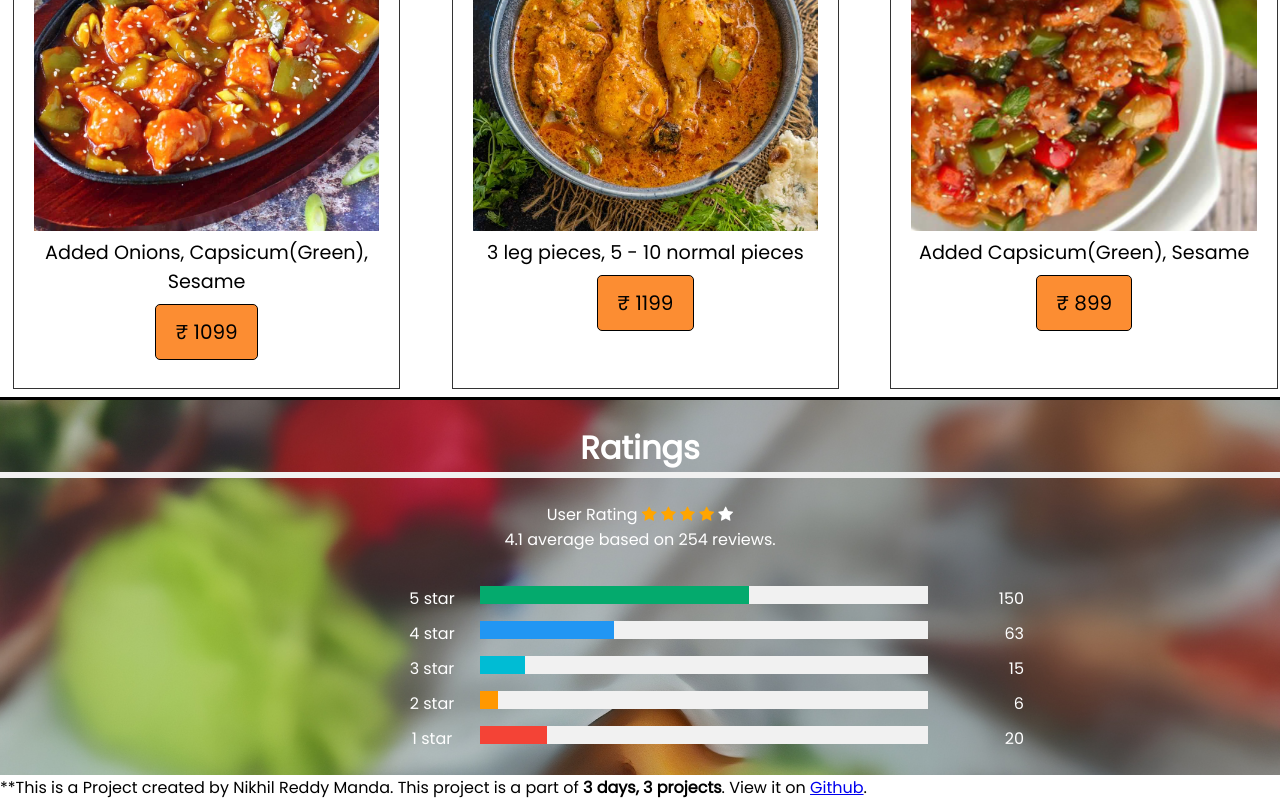
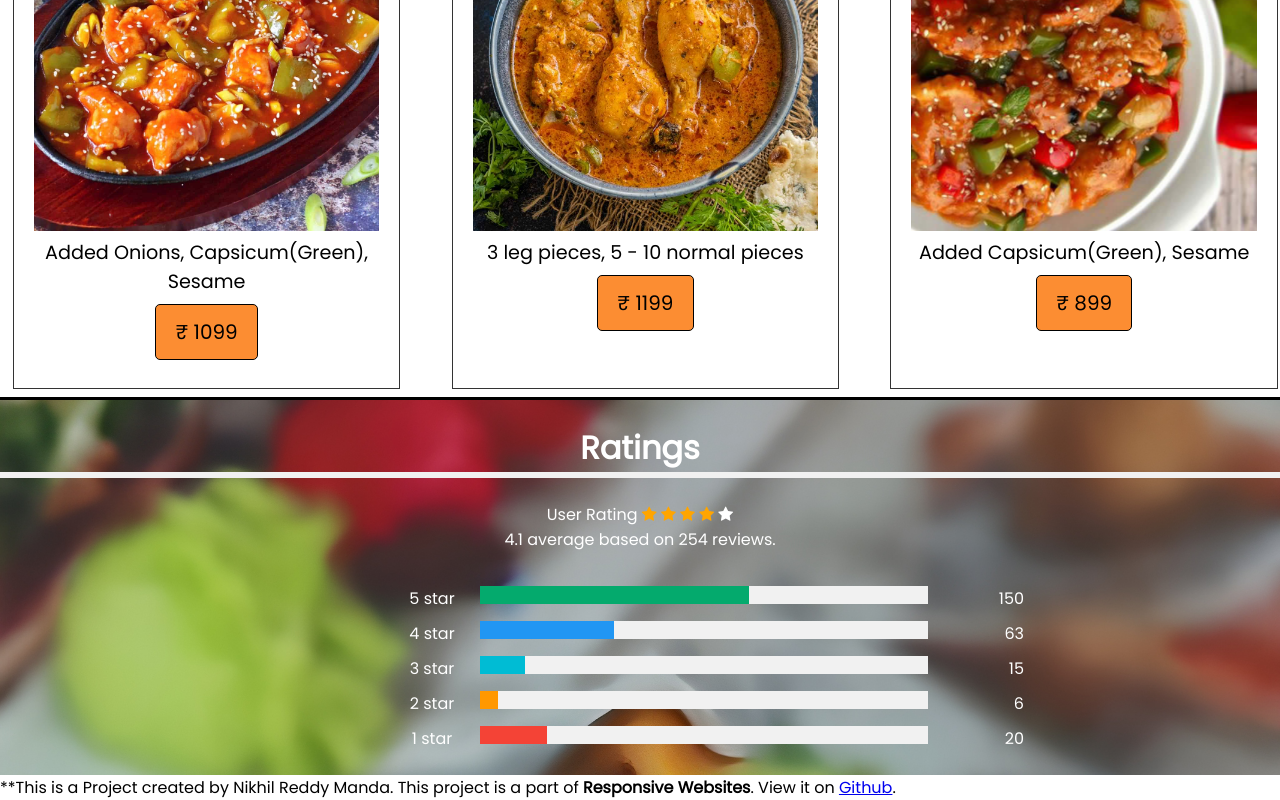
Before and after one commit to NikhilReddyManda/3-Days-3-Projects, a plain HTML site: page Biryani Website/index.html in a window 1280 px wide. Shown: the part 1817-2617 px from the top of the page. Drawn offline with Linux system fonts and the light colour scheme.

Commit message:
Update index.html

```diff
--- a/Biryani Website/index.html
+++ b/Biryani Website/index.html
@@ -169,6 +169,6 @@
         </div>
       </div>
     </div>
-    <footer>**This is a Project created by Nikhil Reddy Manda. This project is a part of <b>3 days, 3 projects</b>. View it on <a href="https://github.com/NikhilReddyManda" target="_blank">Github</a>.</footer>
+    <footer>**This is a Project created by Nikhil Reddy Manda. This project is a part of <b>Responsive Websites</b>. View it on <a href="https://github.com/NikhilReddyManda" target="_blank">Github</a>.</footer>
   </body>
 </html>
```
